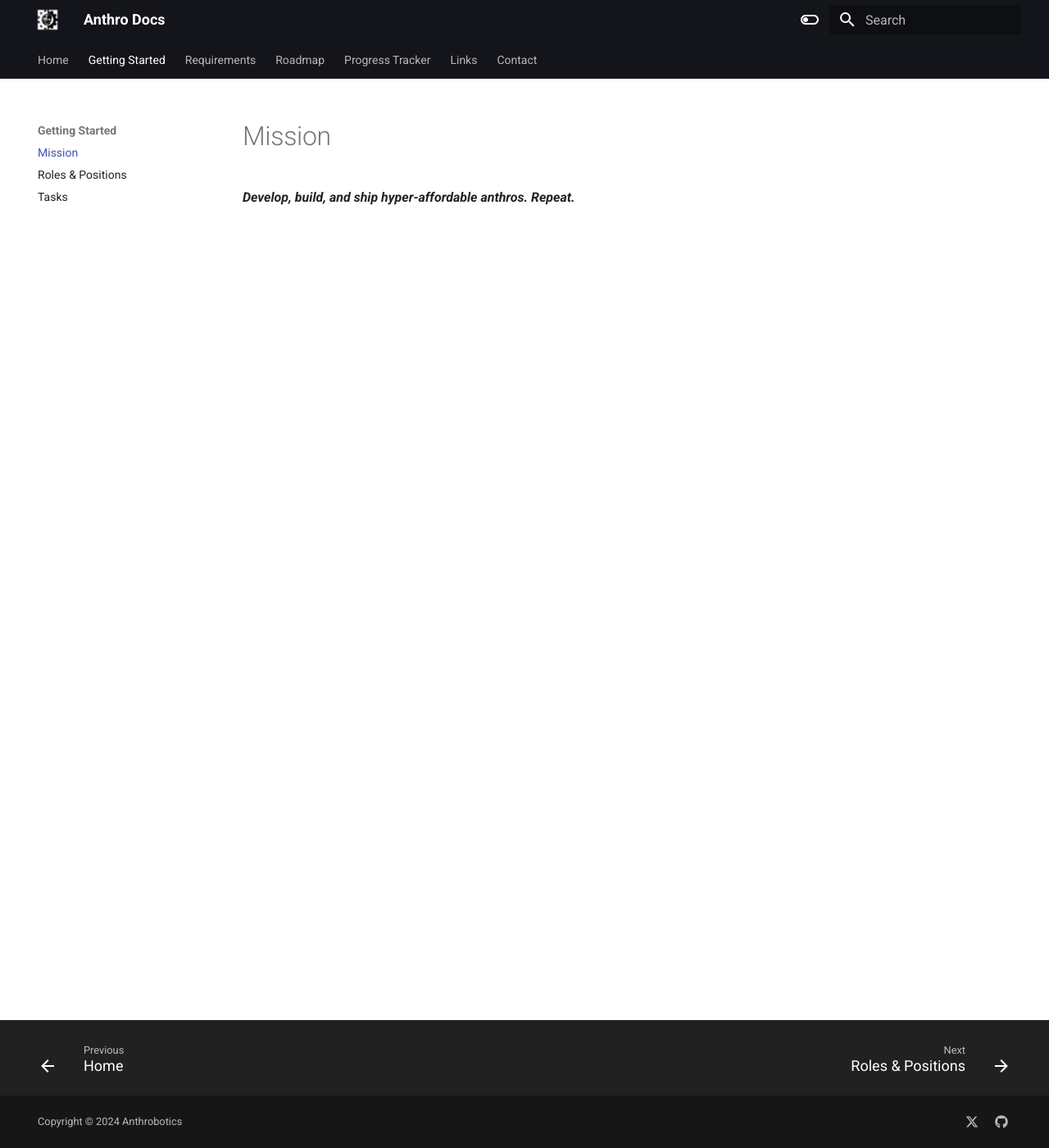
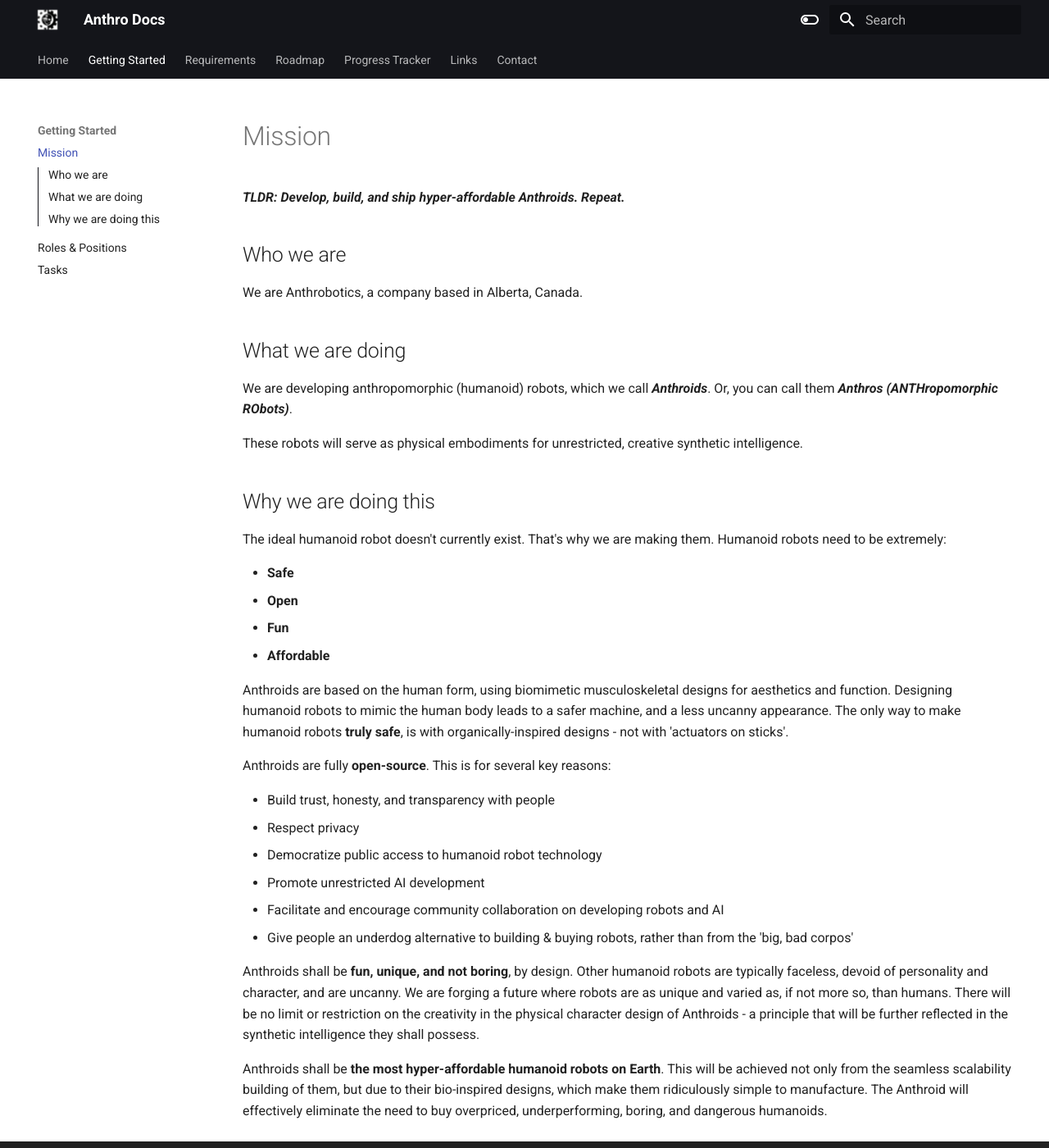
Before and after one commit to Anthrobotics/anthro-docs, an MkDocs documentation site: the page built from docs/getting started/mission.md, in a window 1280 px wide and 1400 px high. Shown: the whole window at 82% size. Built offline with MkDocs 1.6.1 and Material for MkDocs 9.7.7, drawn with Linux system fonts in a browser that asks for light colours.

Commit message:
Update mission.md

```diff
--- a/docs/getting started/mission.md
+++ b/docs/getting started/mission.md
@@ -1,3 +1,39 @@
 # Mission
 
-***Develop, build, and ship hyper-affordable anthros. Repeat.***
+***TLDR: Develop, build, and ship hyper-affordable Anthroids. Repeat.***
+
+## Who we are
+
+We are Anthrobotics, a company based in Alberta, Canada.
+
+## What we are doing
+
+We are developing anthropomorphic (humanoid) robots, which we call ***Anthroids***. Or, you can call them ***Anthros (ANTHropomorphic RObots)***.
+
+These robots will serve as physical embodiments for unrestricted, creative synthetic intelligence.
+
+## Why we are doing this
+
+The ideal humanoid robot doesn't currently exist. That's why we are making them. Humanoid robots need to be extremely:
+
+- **Safe**
+- **Open**
+- **Fun**
+- **Affordable**
+
+Anthroids are based on the human form, using biomimetic musculoskeletal designs for aesthetics and function. Designing humanoid robots to mimic the human body leads to a safer machine, and a less uncanny appearance.
+The only way to make humanoid robots **truly safe**, is with organically-inspired designs - not with 'actuators on sticks'.
+
+Anthroids are fully **open-source**. This is for several key reasons:
+
+- Build trust, honesty, and transparency with people
+- Respect privacy
+- Democratize public access to humanoid robot technology
+- Promote unrestricted AI development
+- Facilitate and encourage community collaboration on developing robots and AI
+- Give people an underdog alternative to building & buying robots, rather than from the 'big, bad corpos'
+
+Anthroids shall be **fun, unique, and not boring**, by design. Other humanoid robots are typically faceless, devoid of personality and character, and are uncanny. We are forging a future where robots are as unique and varied as, if not more so, than humans.
+There will be no limit or restriction on the creativity in the physical character design of Anthroids - a principle that will be further reflected in the synthetic intelligence they shall possess.
+
+Anthroids shall be **the most hyper-affordable humanoid robots on Earth**. This will be achieved not only from the seamless scalability building of them, but due to their bio-inspired designs, which make them ridiculously simple to manufacture. The Anthroid will effectively eliminate the need to buy overpriced, underperforming, boring, and dangerous humanoids.
```
